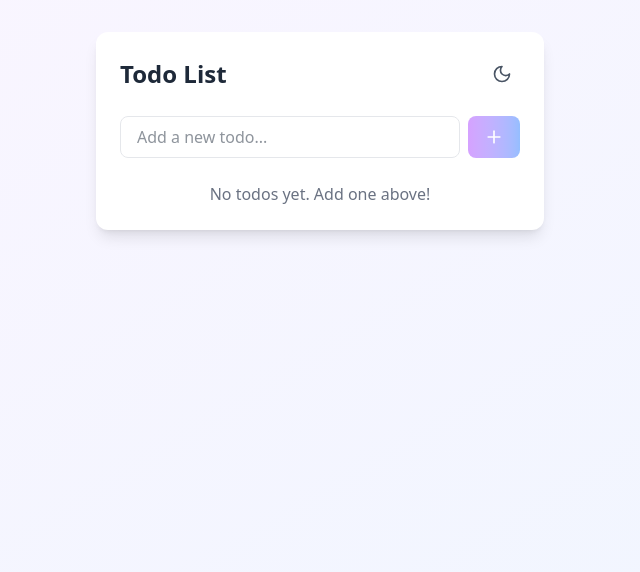
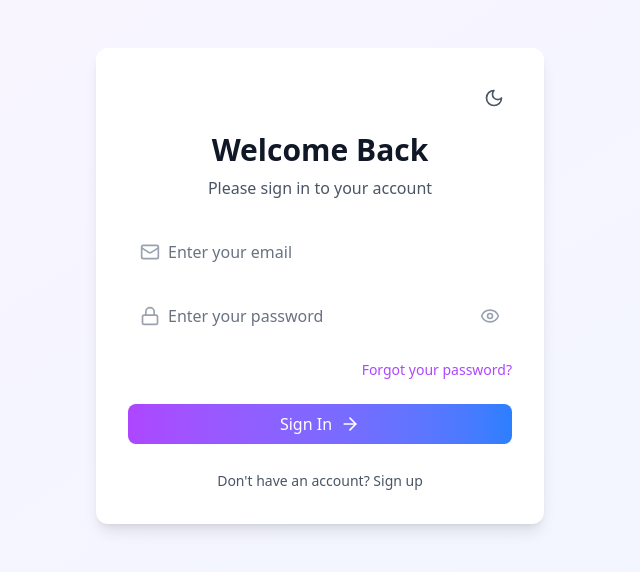
Before and after one commit to Chakibceran22/To_do_list_app, a React (Vite) app: page /auth in a window 1280 px wide. Shown: the top 572 px of the page, without its empty margins (320-960 px from the left). Built offline with nearby package versions, Linux system fonts and the light colour scheme.

Commit message:
fixing the touter for the app

```diff
--- a/src/main.jsx
+++ b/src/main.jsx
@@ -1,12 +1,10 @@
 import { StrictMode } from 'react'
 import { createRoot } from 'react-dom/client'
 import './index.css'
-import TodoList from './components/TodoList'
-import AuthPages from './components/AuthPages'
-import { BrowserRouter as Router, Route, Switch } from 'react-router-dom'
+import AppRouter from './routes/AppRouter'
 
 createRoot(document.getElementById('root')).render(
   <StrictMode>
-    <TodoList />
+    <AppRouter />
   </StrictMode>,
 )
--- /dev/null
+++ b/src/routes/AppRouter.jsx
@@ -0,0 +1,16 @@
+import React from "react";
+import { BrowserRouter as Router, Route,Routes } from "react-router-dom";
+import TodoList from "../components/TodoList";
+import AuthPages from "../components/AuthPages";
+
+const AppRouter = () => {
+    return (
+        <Router>
+            <Routes>
+                <Route path="/" element={<TodoList />} />
+                <Route path="/auth" element={<AuthPages />} />
+            </Routes>
+        </Router>
+    );
+}
+export default AppRouter;
```
